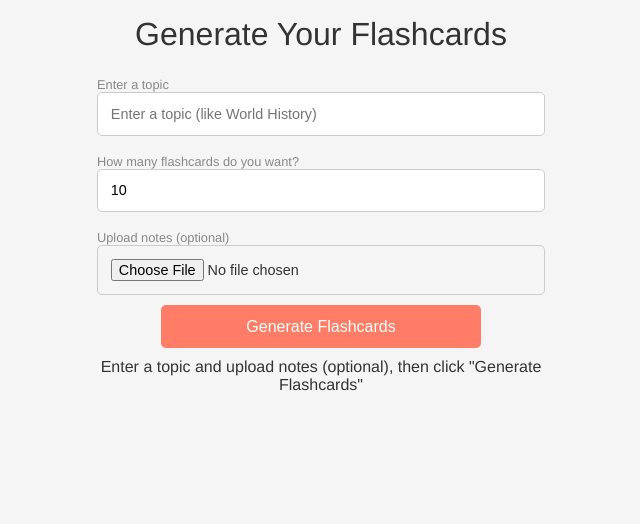
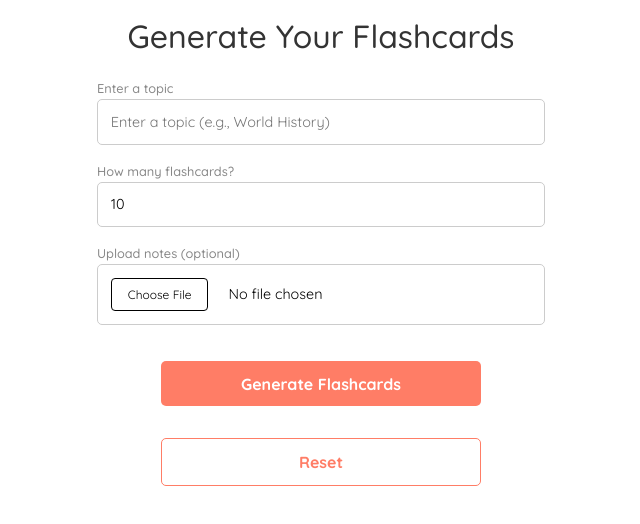
Before and after one commit to petekal1323/flashcard-generator, a React (Vite) app: page /flashcard-generator in a window 1280 px wide. Shown: the top 524 px of the page, without its empty margins (319-959 px from the left). Built offline with nearby package versions, Linux system fonts and the light colour scheme.

Commit message:
added fixes for input and file upload to work

```diff
--- a/package.json
+++ b/package.json
@@ -12,6 +12,7 @@
   "dependencies": {
     "axios": "^1.8.2",
     "mammoth": "^1.9.0",
+    "pdfjs-dist": "^4.10.38",
     "react": "^19.0.0",
     "react-dom": "^19.0.0",
     "react-router-dom": "^7.3.0"
--- a/src/App.scss
+++ b/src/App.scss
@@ -1,3 +1,5 @@
+@import url('https://fonts.googleapis.com/css2?family=Lora:ital,wght@0,400..700;1,400..700&family=Quicksand:wght@300..700&family=Roboto+Mono:ital,wght@0,100..700;1,100..700&family=Roboto:ital,wght@0,100..900;1,100..900&display=swap');
+
 *,
 *::before,
 *::after {
@@ -6,10 +8,28 @@
     box-sizing: border-box;
 }
 
-body{
-    font-family: 'Helvetica Neue', Arial, sans-serif;
-    background-color: #f5f5f5;
-    color: #333;
+html, body {
+    font-family: "Quicksand", sans-serif;
+}
+
+/* Explicitly set Quicksand for form elements */
+button,
+input,
+textarea,
+select {
+    font-family: "Quicksand", sans-serif;
+}
+
+/* Set Quicksand for placeholder text */
+input::placeholder,
+textarea::placeholder {
+    font-family: "Quicksand", sans-serif;
+}
+
+/* Vendor prefixes for better cross-browser support */
+input::-webkit-input-placeholder,
+textarea::-webkit-input-placeholder {
+    font-family: "Quicksand", sans-serif;
 }
 
 
--- a/src/components/Flashcard.jsx
+++ b/src/components/Flashcard.jsx
@@ -16,6 +16,7 @@ function Flashcard(props) {
 
     return (
         <div className='flashcard'>
+            <div className="flashcard__direction">Tap to show answer</div>
             <div className={contentClassName} onClick={handleFlip}>
                 <div className='flashcard__front'>
                     {props.question}
--- a/src/components/FlashcardGenerator.jsx
+++ b/src/components/FlashcardGenerator.jsx
@@ -1,8 +1,9 @@
-import { useState } from "react";
-import Flashcard from './Flashcard';
-import { generateFlashcards } from '../api/openai';
-import Spinner from './Spinner';
-import './FlashcardGenerator.scss';
+import { useState, useRef } from "react";
+import Flashcard from "./Flashcard";
+import { generateFlashcards } from "../api/openai";
+import Spinner from "./Spinner";
+import "./FlashcardGenerator.scss";
+import mammoth from "mammoth";
 
 function FlashcardGenerator() {
   const [topic, setTopic] = useState('');
@@ -12,36 +13,86 @@ function FlashcardGenerator() {
   const [loading, setLoading] = useState(false);
   const [currentCardIndex, setCurrentCardIndex] = useState(0);
 
+  // Ref for the file input so we can clear its value on reset
+  const fileInputRef = useRef(null);
+
   function handleFileUpload(e) {
     const file = e.target.files[0];
     if (!file) return;
 
-        const fileReader = new FileReader();
+    // Get file extension
+    const ext = file.name.split('.').pop().toLowerCase();
 
-        fileReader.onload = (e) => {
-            setFileContent(e.target.result);
+    if (ext === "docx") {
+      // Process DOCX files using Mammoth
+      file.arrayBuffer().then(buffer => {
+        mammoth.extractRawText({ arrayBuffer: buffer })
+          .then(result => {
+            console.log("Extracted DOCX text:", result.value);
+            setFileContent(result.value);
+          })
+          .catch(error => console.error("Error parsing DOCX:", error));
+      });
+    } else if (ext === "pdf") {
+      // Process PDF files using pdfjs-dist (loaded dynamically)
+      import("pdfjs-dist").then(pdfjsLib => {
+        pdfjsLib.GlobalWorkerOptions.workerSrc = `//cdnjs.cloudflare.com/ajax/libs/pdf.js/${pdfjsLib.version}/pdf.worker.js`;
+        const reader = new FileReader();
+        reader.onload = function() {
+          const typedarray = new Uint8Array(this.result);
+          pdfjsLib.getDocument(typedarray).promise.then(pdf => {
+            let promises = [];
+            for (let i = 1; i <= pdf.numPages; i++) {
+              promises.push(
+                pdf.getPage(i).then(page =>
+                  page.getTextContent().then(textContent => {
+                    return textContent.items.map(item => item.str).join(" ");
+                  })
+                )
+              );
+            }
+            Promise.all(promises).then(pagesText => {
+              const allText = pagesText.join("\n");
+              console.log("Extracted PDF text:", allText);
+              setFileContent(allText);
+            });
+          }).catch(error => console.error("Error loading PDF:", error));
         };
-
-        fileReader.readAsText(file);
+        reader.onerror = function(error) {
+          console.error("Error reading PDF:", error);
+        };
+        reader.readAsArrayBuffer(file);
+      });
+    } else if (ext === "txt") {
+      // Process TXT files using FileReader
+      const reader = new FileReader();
+      reader.onload = function(event) {
+        console.log("Extracted TXT text:", event.target.result);
+        setFileContent(event.target.result);
+      };
+      reader.onerror = function(error) {
+        console.error("Error reading TXT file:", error);
+      };
+      reader.readAsText(file);
+    } else {
+      console.error("Unsupported file type:", ext);
+    }
   }
 
   async function handleGenerateFlashcards(e) {
     e.preventDefault();
-        console.log("Form submitted. Generating flashcards...");
+    console.log("Generating flashcards...");
     console.log("Topic:", topic);
-        console.log("File Content:", fileContent);
+    console.log("File Content Length:", fileContent.length);
     console.log("Number of Cards:", numCards);
-
     setLoading(true);
-
     try {
       const generatedFlashcards = await generateFlashcards(topic, fileContent, numCards);
-            console.log("HandleGenerate got flashcards:", generatedFlashcards);
+      console.log("Flashcards:", generatedFlashcards);
       setFlashcards(generatedFlashcards);
       setCurrentCardIndex(0);
-
     } catch (error) {
-            console.error('Error generating flashcards:', error);
+      console.error("Error generating flashcards:", error);
     }
     setLoading(false);
   }
@@ -56,29 +107,38 @@ function FlashcardGenerator() {
     if (currentCardIndex > 0) {
       setCurrentCardIndex(currentCardIndex - 1);
     }
-
   }
 
-
+  // Reset all state values and clear the file input
+  function handleReset() {
+    setTopic('');
+    setNumCards(10);
+    setFileContent('');
+    setFlashcards([]);
+    setCurrentCardIndex(0);
+    if (fileInputRef.current) {
+      fileInputRef.current.value = "";
+    }
+  }
 
   return (
-        <div className='flashcard-generator'>
-            <h2 className='flashcard-generator__title'>Generate Your Flashcards</h2>
+    <div className="flashcard-generator">
+      <h2 className="flashcard-generator__title">Generate Your Flashcards</h2>
+      <div className="flashcard-generator__form_display_container">
         <form className="flashcard-generator__form" onSubmit={handleGenerateFlashcards}>
           <div>
             <label htmlFor="topicInput" className="flashcard-generator__label">Enter a topic</label>
             <input
               id="topicInput"
               type="text"
-                    placeholder="Enter a topic (like World History)"
+              placeholder="Enter a topic (e.g., World History)"
               value={topic}
               onChange={(e) => setTopic(e.target.value)}
               className="flashcard-generator__input"
             />
           </div>
-
           <div>
-                <label htmlFor="numCardsInput" className="flashcard-generator__label">How many flashcards do you want?</label>
+            <label htmlFor="numCardsInput" className="flashcard-generator__label">How many flashcards?</label>
             <input
               id="numCardsInput"
               type="number"
@@ -88,26 +148,25 @@ function FlashcardGenerator() {
               min="1"
             />
           </div>
-
           <div>
             <label htmlFor="fileInput" className="flashcard-generator__label">Upload notes (optional)</label>
             <input
               id="fileInput"
               type="file"
               onChange={handleFileUpload}
+              ref={fileInputRef}
               className="flashcard-generator__file-input"
             />
           </div>
-
-                <button
-                    type="submit"
-                    className="flashcard-generator__btn"
-                    disabled={loading} //disable the btn when loading
-                >
-                    {loading ? 'Generating...' : 'Generate Flashcards'}
+          <div className="flashcard-generator__btn-container">
+            <button onClick={handleReset} className="flashcard-generator__btn--reset">
+              Reset
             </button>
+            <button type="submit" className="flashcard-generator__btn--generate" disabled={loading}>
+              {loading ? "Generating..." : "Generate Flashcards"}
+            </button>
+          </div>
         </form>
-
         <div className="flashcard-generator__display">
           {loading ? (
             <Spinner />
@@ -138,10 +197,9 @@ function FlashcardGenerator() {
               </div>
             </div>
           ) : (
-          <p className="flashcard-generator__no-cards">
-            Enter a topic and upload notes (optional), then click "Generate Flashcards"
-          </p>
+            ""
           )}
+        </div>
       </div>
     </div>
   );
--- a/src/components/FlashcardGenerator.scss
+++ b/src/components/FlashcardGenerator.scss
@@ -25,48 +25,107 @@
         font-weight: 500;
         text-align: left;
         margin-top: 0.5rem;
+        margin-bottom: 3px;
     }
     &__input {
-        padding: .8rem;
-        font-size: .9rem;
+        padding: 0.8rem;
+        font-size: 0.9rem;
         border: 1px solid #ccc;
         border-radius: 5px;
         width: 100%;
     }
 
     &__file-input {
-        padding: .8rem;
-        font-size: .9rem;
+        font-family: "Quicksand", sans-serif;
+        padding: 0.8rem;
+        font-size: 0.9rem;
         border: 1px solid #ccc;
         border-radius: 5px;
         width: 100%;
+        &::file-selector-button {
+            font-family: "Quicksand", sans-serif;
+            font-size: 12px;
+            background-color: white;
+            border: 1px solid black;
+            padding: 8px 16px;
+            border: none;
+            border-radius: 4px;
+            cursor: pointer;
+            margin-right: 20px;
+        }
+        &::-webkit-file-upload-button {
+            font-family: "Quicksand", sans-serif;
+            font-size: 12px;
+            background-color: white;
+            border: 1px solid black;
+            padding: 8px 16px;
+            border-radius: 4px;
+            cursor: pointer;
+            margin-right: 20px;
+        }
+    }
+
+    &__btn-container {
+        display: flex;
+        flex-wrap: wrap;
+        justify-content: center;
+        gap: 1rem;
+        width: 90%;
+        margin: 10px auto;
     }
 
     &__btn {
-        width: 20rem;
+        &--generate {
+            order: 1; // This button comes first
+            flex: 0 0 20rem; // Base width of 20rem, flexible sizing
             align-self: center;
-        padding: .8rem;
+            padding: 0.8rem;
             font-size: 1rem;
+            font-weight: bold;
+            margin-top: 1rem;
+            cursor: pointer;
+            transition:
+                background-color 0.3s ease,
+                transform 0.3s ease;
             color: #fff;
             background-color: hsl(9, 100%, 70%);
             border: none;
             border-radius: 5px;
-        cursor: pointer;
-        transition:
-            background-color 0.3s ease,
-            transform 0.3s ease;
-
             &:hover {
                 background-color: hsl(9, 100%, 65%);
                 transform: scale(1.03);
             }
-
             &:disabled {
                 background-color: #ccc;
                 cursor: not-allowed;
             }
         }
-    &__display {
+
+        &--reset {
+            order: 2; // This button always comes after the other button
+            flex: 0 0 20rem; // Same base width; adjust if needed
+            align-self: center;
+            padding: 0.8rem;
+            font-size: 1rem;
+            font-weight: bold;
+            margin-top: 1rem;
+            cursor: pointer;
+            transition:
+                background-color 0.3s ease,
+                transform 0.3s ease;
+            color: hsl(9, 100%, 70%);
+            background-color: white;
+            border: 1px solid hsl(9, 100%, 70%);
+            border-radius: 5px;
+            &:hover {
+                background-color: hsl(9, 100%, 65%);
+                transform: scale(1.03);
+            }
+            &:disabled {
+                background-color: #ccc;
+                cursor: not-allowed;
+            }
+        }
     }
     &__flashcard-container {
         box-shadow: 0 4px 8px rgba(0, 0, 0, 0.1);
@@ -83,7 +142,7 @@
     }
     &__nav-btn {
         padding: 0.5rem 1rem;
-        font-size: .8rem;
+        font-size: 0.8rem;
         border: none;
         border-radius: 5px;
         cursor: pointer;
--- a/src/components/LandingPage.jsx
+++ b/src/components/LandingPage.jsx
@@ -1,7 +1,7 @@
 import { useNavigate } from 'react-router-dom';
 import './LandingPage.scss';
 
-function LandingPage(props) {
+function LandingPage() {
     const navigate = useNavigate();
 
     const handleStart = () => {
```
Also changed, not shown: src/api/openai.js (+17 -13 lines), src/components/Flashcard.scss (+7 -0 lines), 1 other file (tests, documents, lock files or other folders). Lines whose indentation alone changed are shown as unchanged.
